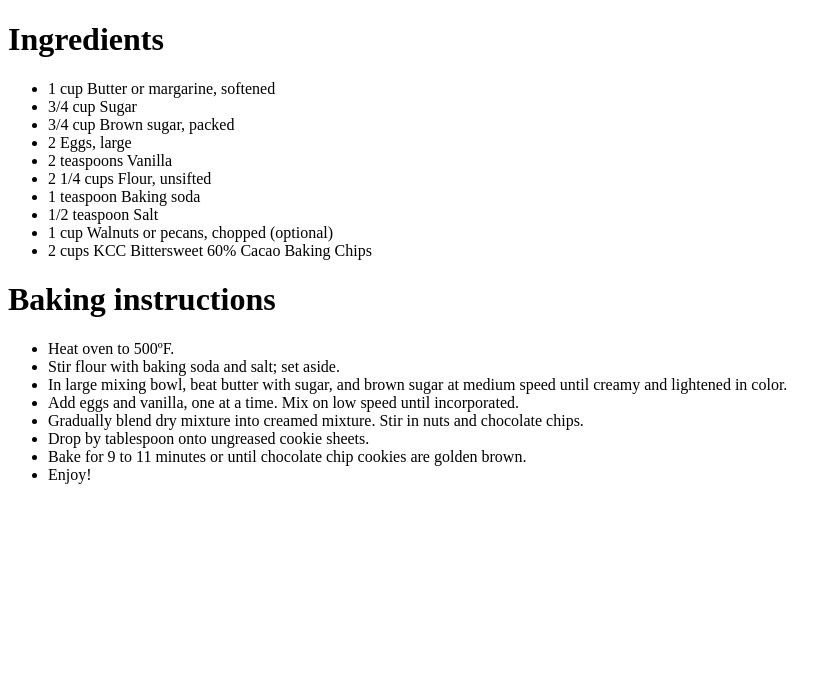
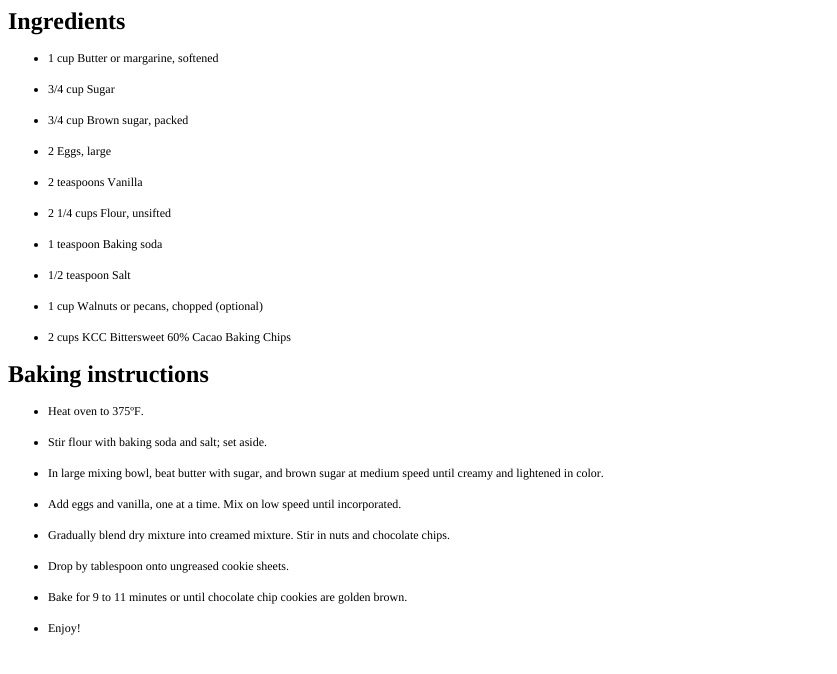
Before and after one commit to lehoangan02/lehoanganthieunang, a plain HTML site: page secret recipe.htm in a window 1280 px wide. Shown: the whole page, without its empty margins (0-837 px from the left). Drawn offline with Linux system fonts and the light colour scheme.

Commit message:
updated temp for baking instructions

```diff
--- a/secret recipe.htm
+++ b/secret recipe.htm
@@ -1,31 +1,74 @@
-<!DOCTYPE html>
+<!DOCTYPE html PUBLIC "-//W3C//DTD HTML 4.01//EN" "http://www.w3.org/TR/html4/strict.dtd">
 <html>
+<head>
+  <meta http-equiv="Content-Type" content="text/html; charset=utf-8">
+  <meta http-equiv="Content-Style-Type" content="text/css">
+  <title></title>
+  <meta name="Generator" content="Cocoa HTML Writer">
+  <meta name="CocoaVersion" content="2487.2">
+  <style type="text/css">
+    li.li2 {margin: 0.0px 0.0px 0.0px 0.0px; font: 12.0px Times; -webkit-text-stroke: #000000}
+    span.s1 {font-kerning: none}
+    span.s2 {-webkit-text-stroke: 0px #000000}
+    ul.ul1 {list-style-type: disc}
+  </style>
+</head>
 <body>
-
-<h1>Ingredients</h1>
-<ul>
-<li>1 cup Butter or margarine, softened</li>
-<li>3/4 cup Sugar</li>
-<li>3/4 cup Brown sugar, packed</li>
-<li>2 Eggs, large</li>
-<li>2 teaspoons Vanilla</li>
-<li>2 1/4 cups Flour, unsifted</li>
-<li>1 teaspoon Baking soda</li>
-<li>1/2 teaspoon Salt</li>
-<li>1 cup Walnuts or pecans, chopped (optional)</li>
-<li>2 cups KCC Bittersweet 60% Cacao Baking Chips</li>
+<h1 style="margin: 0.0px 0.0px 16.1px 0.0px; font: 24.0px Times; -webkit-text-stroke: #000000"><span class="s1"><b>Ingredients</b></span></h1>
+<ul class="ul1">
+  <li class="li2"><span class="s2"></span><span class="s1">1 cup Butter or margarine, softened</span></li>
 </ul>
-<h1>Baking instructions</h1>
-<ul>
-<li>Heat oven to 500ºF.</li>
-<li>Stir flour with baking soda and salt; set aside.</li>
-<li>In large mixing bowl, beat butter with sugar, and brown sugar at medium speed until creamy and lightened in color.</li>
-<li>Add eggs and vanilla, one at a time. Mix on low speed until incorporated.</li>
-<li>Gradually blend dry mixture into creamed mixture. Stir in nuts and chocolate chips.</li>
-<li>Drop by tablespoon onto ungreased cookie sheets.</li>
-<li>Bake for 9 to 11 minutes or until chocolate chip cookies are golden brown.</li>
-<li>Enjoy!</li>
+<ul class="ul1">
+  <li class="li2"><span class="s2"></span><span class="s1">3/4 cup Sugar</span></li>
 </ul>
-
+<ul class="ul1">
+  <li class="li2"><span class="s2"></span><span class="s1">3/4 cup Brown sugar, packed</span></li>
+</ul>
+<ul class="ul1">
+  <li class="li2"><span class="s2"></span><span class="s1">2 Eggs, large</span></li>
+</ul>
+<ul class="ul1">
+  <li class="li2"><span class="s2"></span><span class="s1">2 teaspoons Vanilla</span></li>
+</ul>
+<ul class="ul1">
+  <li class="li2"><span class="s2"></span><span class="s1">2 1/4 cups Flour, unsifted</span></li>
+</ul>
+<ul class="ul1">
+  <li class="li2"><span class="s2"></span><span class="s1">1 teaspoon Baking soda</span></li>
+</ul>
+<ul class="ul1">
+  <li class="li2"><span class="s2"></span><span class="s1">1/2 teaspoon Salt</span></li>
+</ul>
+<ul class="ul1">
+  <li class="li2"><span class="s2"></span><span class="s1">1 cup Walnuts or pecans, chopped (optional)</span></li>
+</ul>
+<ul class="ul1">
+  <li class="li2"><span class="s2"></span><span class="s1">2 cups KCC Bittersweet 60% Cacao Baking Chips</span></li>
+</ul>
+<h1 style="margin: 0.0px 0.0px 16.1px 0.0px; font: 24.0px Times; -webkit-text-stroke: #000000"><span class="s1"><b>Baking instructions</b></span></h1>
+<ul class="ul1">
+  <li class="li2"><span class="s2"></span><span class="s1">Heat oven to 375ºF.</span></li>
+</ul>
+<ul class="ul1">
+  <li class="li2"><span class="s2"></span><span class="s1">Stir flour with baking soda and salt; set aside.</span></li>
+</ul>
+<ul class="ul1">
+  <li class="li2"><span class="s2"></span><span class="s1">In large mixing bowl, beat butter with sugar, and brown sugar at medium speed until creamy and lightened in color.</span></li>
+</ul>
+<ul class="ul1">
+  <li class="li2"><span class="s2"></span><span class="s1">Add eggs and vanilla, one at a time. Mix on low speed until incorporated.</span></li>
+</ul>
+<ul class="ul1">
+  <li class="li2"><span class="s2"></span><span class="s1">Gradually blend dry mixture into creamed mixture. Stir in nuts and chocolate chips.</span></li>
+</ul>
+<ul class="ul1">
+  <li class="li2"><span class="s2"></span><span class="s1">Drop by tablespoon onto ungreased cookie sheets.</span></li>
+</ul>
+<ul class="ul1">
+  <li class="li2"><span class="s2"></span><span class="s1">Bake for 9 to 11 minutes or until chocolate chip cookies are golden brown.</span></li>
+</ul>
+<ul class="ul1">
+  <li class="li2"><span class="s2"></span><span class="s1">Enjoy!</span></li>
+</ul>
 </body>
 </html>
```
